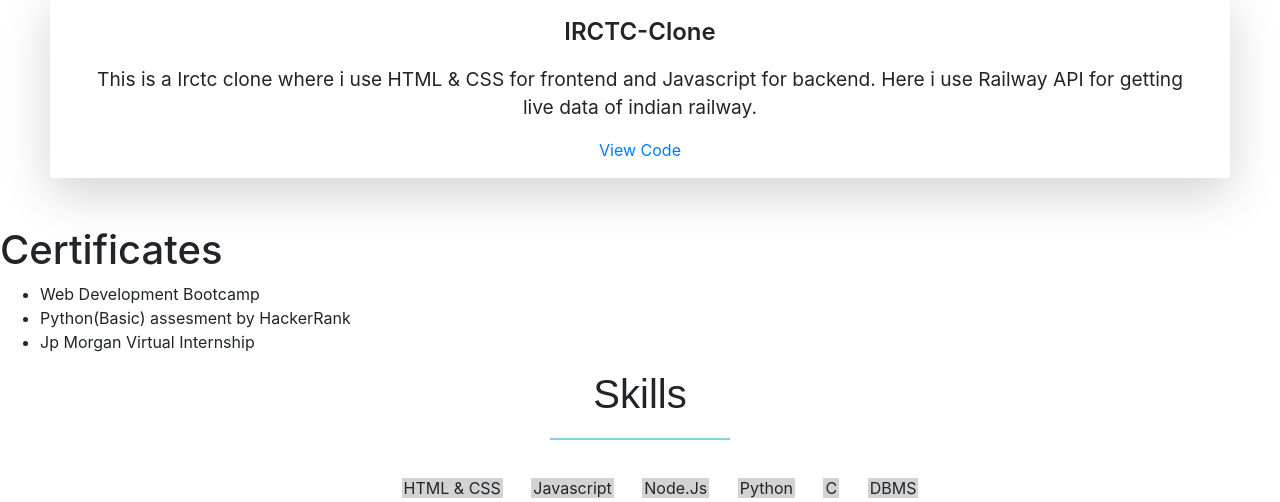
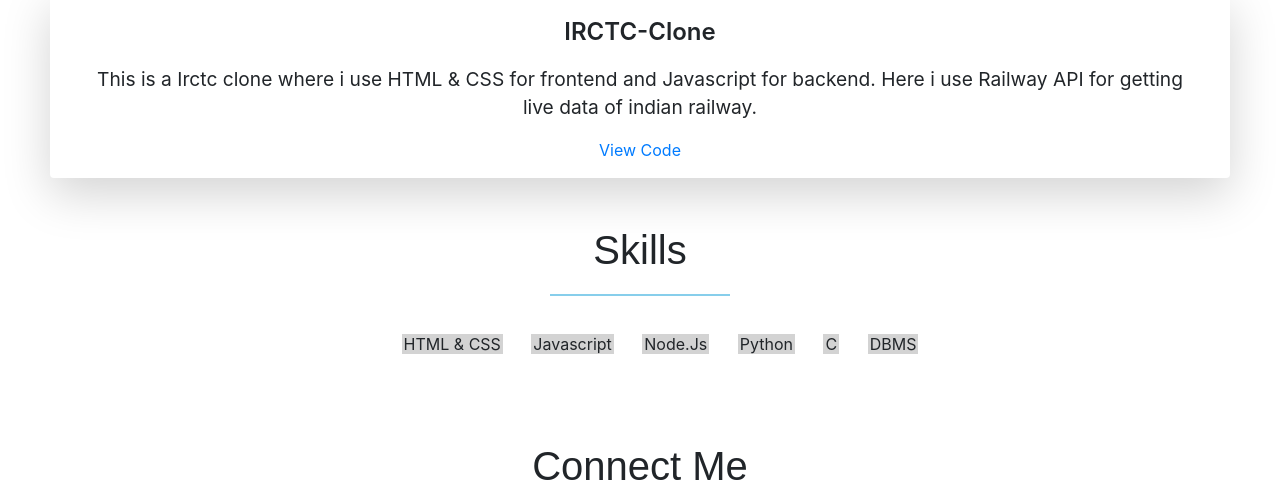
Before and after one commit to kumarankit777/kumarankit777.github.io, a website: page index.html in a window 1280 px wide. Shown: the part 1679-2181 px from the top of the page. Drawn offline with nearby package versions, Linux system fonts and the light colour scheme; a web font is replaced by a local one.

Commit message:
Update index.html

```diff
--- a/index.html
+++ b/index.html
@@ -117,24 +117,7 @@
 
     </section>
 
-    <section id="certificates">
-        <div class="certi-container">
 
-            <div class="row">
-                <div class="col-lg-12 mr-auto col-md-12 col-sm-12 mr-auto">
-                    <h1>Certificates</h1>
-                    <ul>
-                        <li>Web Development Bootcamp</li>
-                        <li>Python(Basic) assesment by HackerRank</li>
-                        <li>Jp Morgan Virtual Internship</li>
-                    </ul>
-
-                </div>
-
-            </div>
-
-        </div>
-    </section>
     <section id="skills">
         <div class="skill-container">
             <h1>Skills</h1>
```
